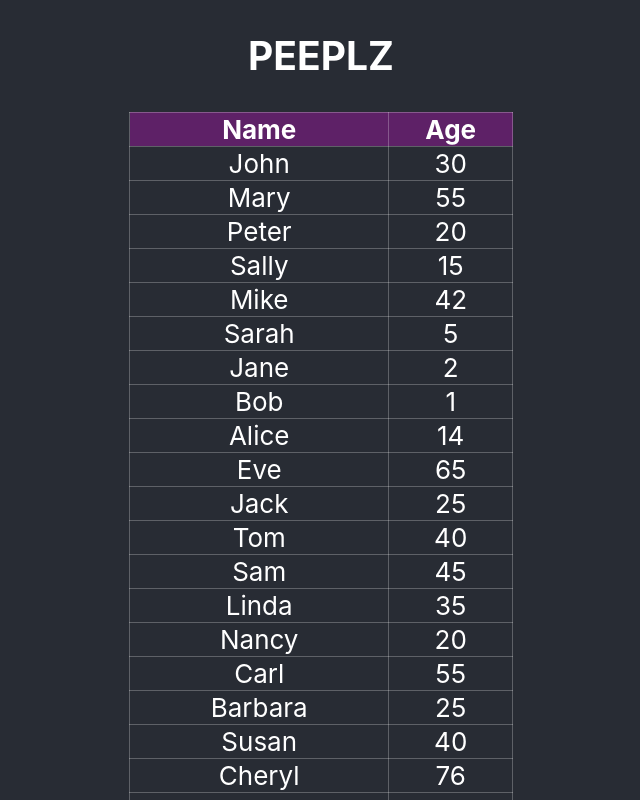
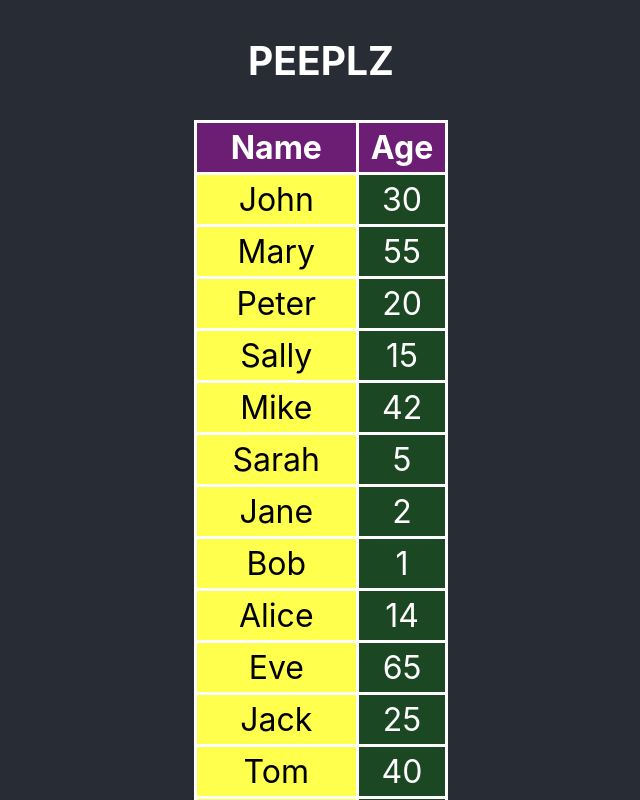
Before and after one commit to chrismochinski/pagination-demo, a React (Create React App) app: page / in a window 1280 px wide. Shown: the top 800 px of the page, without its empty margins (319-959 px from the left). Built offline with nearby package versions, Linux system fonts and the light colour scheme.

Commit message:
borders and colors oh my

```diff
--- a/src/App.css
+++ b/src/App.css
@@ -2,20 +2,9 @@
   text-align: center;
 }
 
-.App-logo {
-  height: 15vmin;
-  pointer-events: none;
-}
-
-@media (prefers-reduced-motion: no-preference) {
-  .App-logo {
-    animation: App-logo-spin infinite 20s linear;
-  }
-}
-
 .App-header {
   background-color: #282c34;
-  min-height: 100vh;
+  min-height: 15vh;
   display: flex;
   flex-direction: column;
   align-items: center;
@@ -24,28 +13,37 @@
   color: white;
 }
 
-.App-link {
-  color: #61dafb;
-}
-
-@keyframes App-logo-spin {
-  from {
-    transform: rotate(0deg);
-  }
-  to {
-    transform: rotate(360deg);
-  }
+.container {
+  background-color: #282c34;
+  font-size: 2em;
+  color: #fff;
 }
 
 table {
   border-collapse: collapse;
-  width: 30%;
+  margin-inline: auto;
 }
 
-table, th, td {
-  border: 1px solid #FFFFFF40;
+table,
+th,
+td {
+  border: 3px solid #ffffff;
 }
 
 th {
-  background-color: #ff00ff40;
+  background-color: #ff00ff50;
 }
+
+th,
+td {
+  padding: 5px 12px;
+}
+
+td:not(:last-of-type) {
+  background-color: #ffff4d;
+  color: #000;
+}
+
+td:last-of-type {
+  background-color: #00800052;
+}
--- a/src/App.tsx
+++ b/src/App.tsx
@@ -7,6 +7,8 @@ function App() {
     <div className="App">
       <header className="App-header">
         <h2>PEEPLZ</h2>
+      </header>
+      <div className="container">
         <table>
           <thead>
             <tr>
@@ -14,7 +16,6 @@ function App() {
               <th>Age</th>
             </tr>
           </thead>
-
           <tbody>
             {data.map((item) => (
               <tr key={item.id}>
@@ -24,10 +25,7 @@ function App() {
             ))}
           </tbody>
         </table>
-        <a className="App-link" href="http://chrismochinski.com" target="_blank" rel="noopener noreferrer">
-          Mo
-        </a>
-      </header>
+      </div>
     </div>
   );
 }
```
